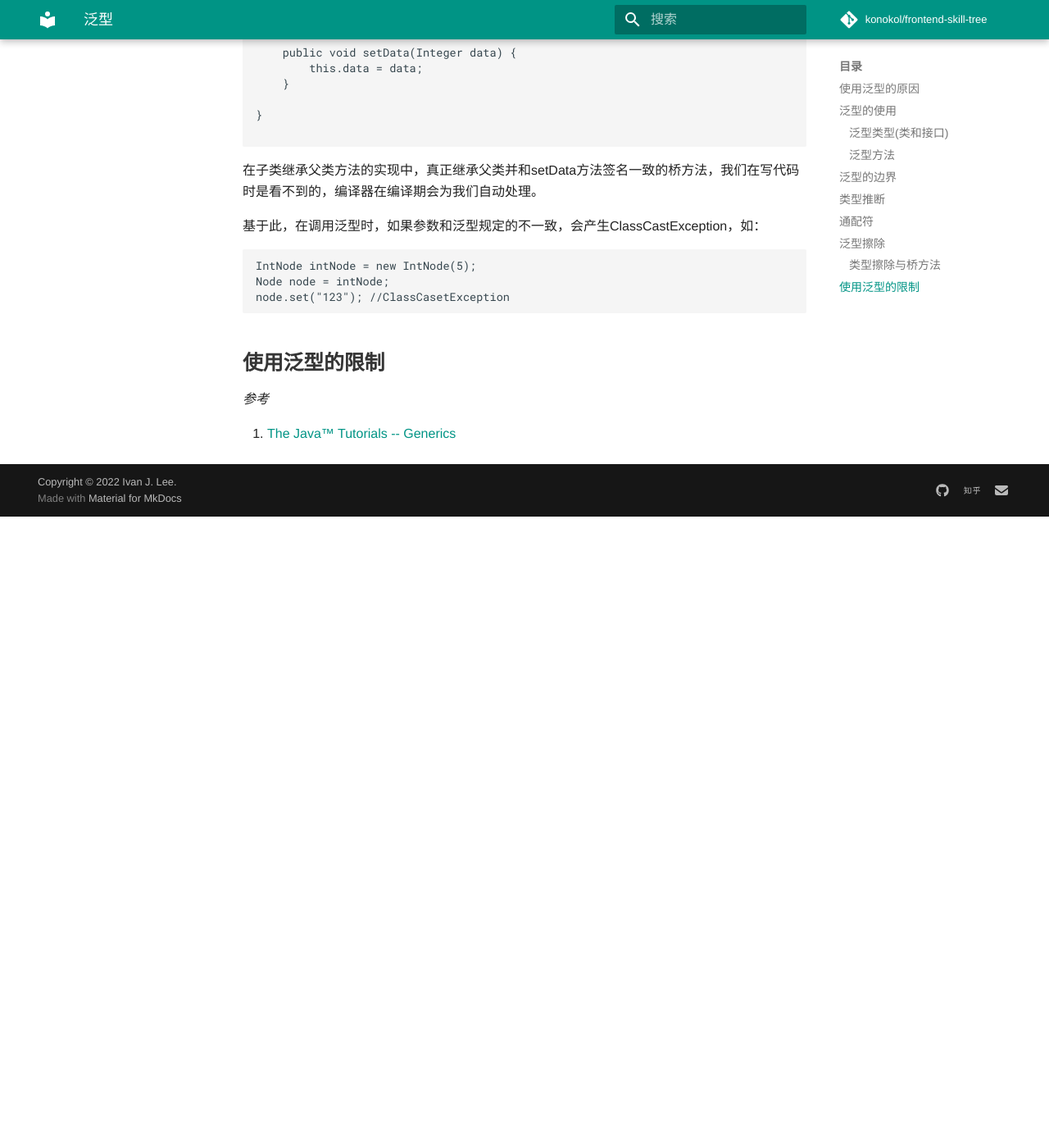
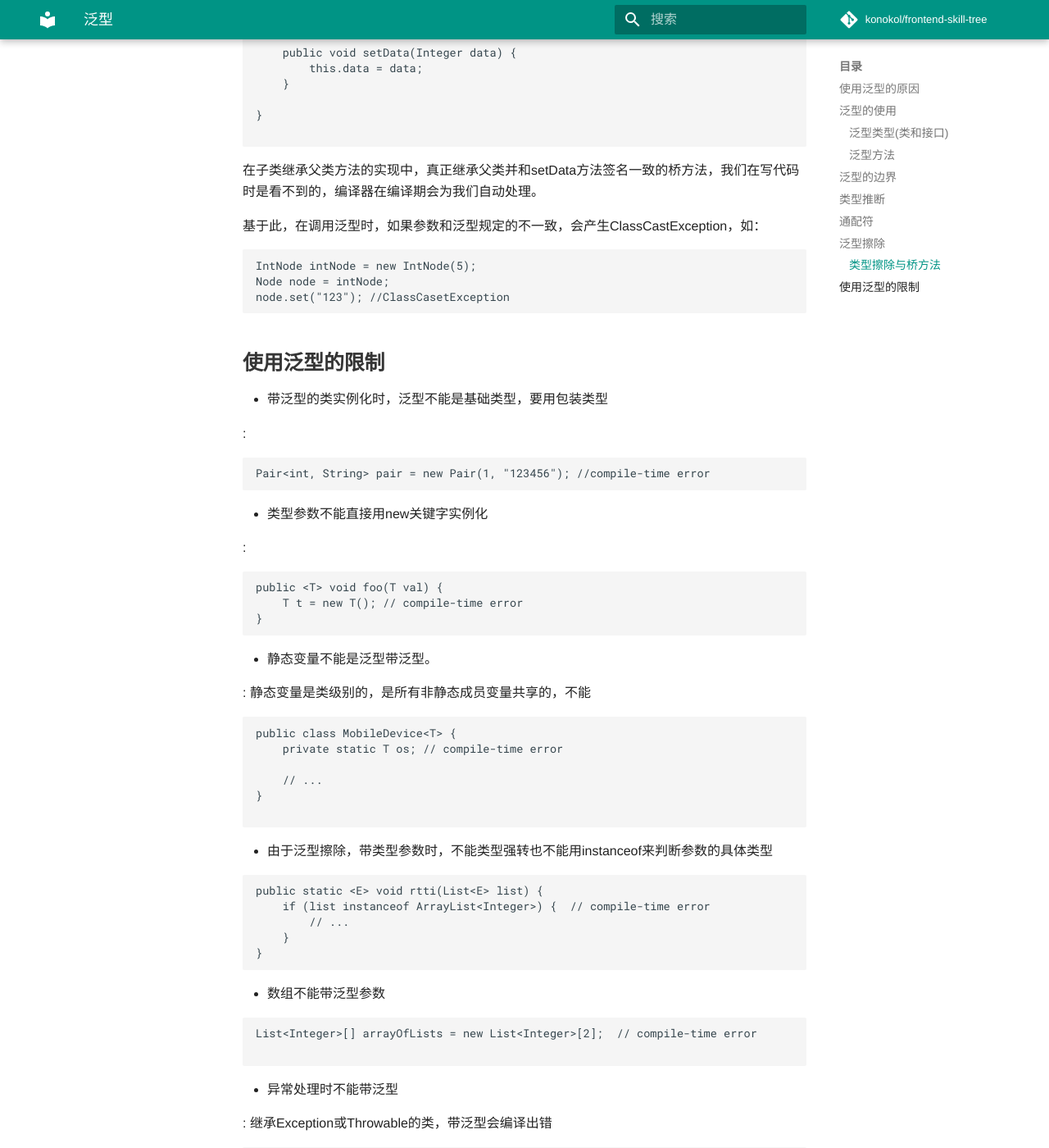
Before and after one commit to konokol/frontend-skill-tree, an MkDocs documentation site: the page built from docs/Java/1-Basic/04-Generics.md, in a window 1280 px wide and 1400 px high, scrolled down 5952 px. Shown: the whole window at 82% size. Built offline with MkDocs 1.6.1 and Material for MkDocs 9.7.7, drawn with Linux system fonts in a browser that asks for light colours; some web fonts are replaced; comment, search, counter and statistics services are not loaded; before the commit the page ends 6582 px from its top, so only the background shows below that; some of the changed text lies outside the part shown.

Commit message:
generics retsrictions

````diff
--- a/docs/Java/1-Basic/04-Generics.md
+++ b/docs/Java/1-Basic/04-Generics.md
@@ -262,6 +262,100 @@ node.set("123"); //ClassCasetException
 
 ## 使用泛型的限制
 
+- 带泛型的类实例化时，泛型不能是基础类型，要用包装类型
+
+:
+```Java
+Pair<int, String> pair = new Pair(1, "123456"); //compile-time error
+```
+
+- 类型参数不能直接用new关键字实例化
+
+:
+```Java
+public <T> void foo(T val) {
+    T t = new T(); // compile-time error
+}
+```
+
+- 静态变量不能是泛型带泛型。
+
+:
+静态变量是类级别的，是所有非静态成员变量共享的，不能
+
+```Java
+public class MobileDevice<T> {
+    private static T os; // compile-time error
+
+    // ...
+}
+
+```
+
+-  由于泛型擦除，带类型参数时，不能类型强转也不能用instanceof来判断参数的具体类型
+
+```Java
+public static <E> void rtti(List<E> list) {
+    if (list instanceof ArrayList<Integer>) {  // compile-time error
+        // ...
+    }
+}
+```
+
+- 数组不能带泛型参数
+
+```Java
+List<Integer>[] arrayOfLists = new List<Integer>[2];  // compile-time error
+
+```
+
+- 异常处理时不能带泛型
+
+:
+继承Exception或Throwable的类，带泛型会编译出错
+```Java
+// Extends Throwable indirectly
+class MathException<T> extends Exception { /* ... */ }    // compile-time error
+
+// Extends Throwable directly
+class QueueFullException<T> extends Throwable { /* ... */ // compile-time error
+
+```
+
+泛型方法中如果泛型是异常，不能直接catch住
+```Java
+public static <T extends Exception, J> void execute(List<J> jobs) {
+    try {
+        for (J job : jobs)
+            // ...
+    } catch (T e) {   // compile-time error
+        // ...
+    }
+}
+```
+
+但是可以throw出来：
+
+```Java
+class Parser<T extends Exception> {
+    public void parse(File file) throws T {     // OK
+        // ...
+    }
+}
+```
+
+- 原始类型一样的方法，不能重载
+
+: 类型擦除后，两个方法的签名一模一样，因此不可以重载
+
+```Java
+public class Example {
+    public void print(Set<String> strSet) { }
+    public void print(Set<Integer> intSet) { }
+}
+
+```
+
 
 *参考*
 
````
